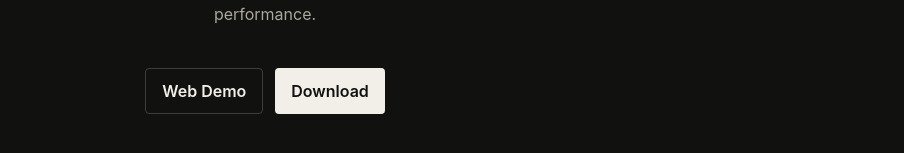
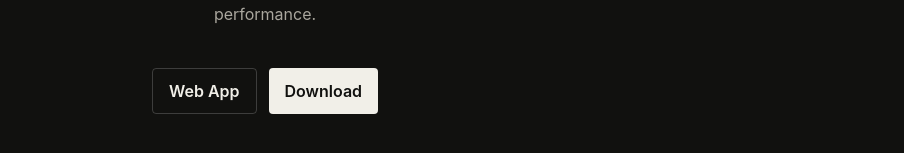
Before and after one commit to adotew/chromazen, a SvelteKit app in the folder web/: page / in a window 1280 px wide. Shown: the part 461-614 px from the top of the page, without its empty margins (375-1279 px from the left). Built offline with nearby package versions, Linux system fonts and the light colour scheme.

Commit message:
Rename web demo button

```diff
--- a/web/src/routes/+page.svelte
+++ b/web/src/routes/+page.svelte
@@ -17,7 +17,7 @@
     <h1>Chromazen</h1>
     <p>A lightweight, distraction-free painting application focused on performance.</p>
     <div class="download-buttons">
-      <a class="download-button secondary" href="/demo">Web Demo</a>
+      <a class="download-button secondary" href="/demo">Web App</a>
       <a class="download-button" href="/download">Download</a>
     </div>
     <a class="github-button" href={repositoryUrl} target="_blank" rel="noreferrer">
```
